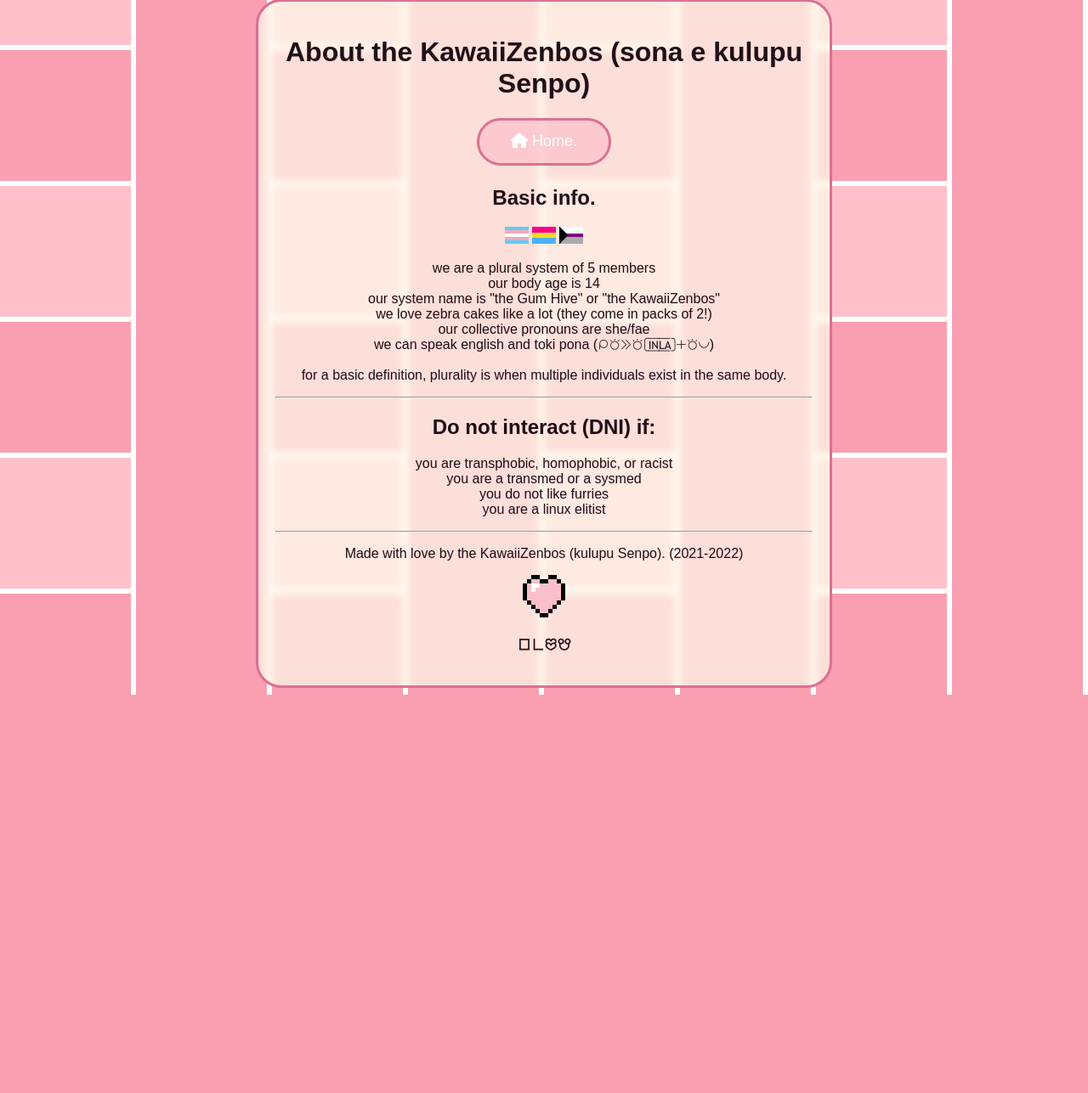
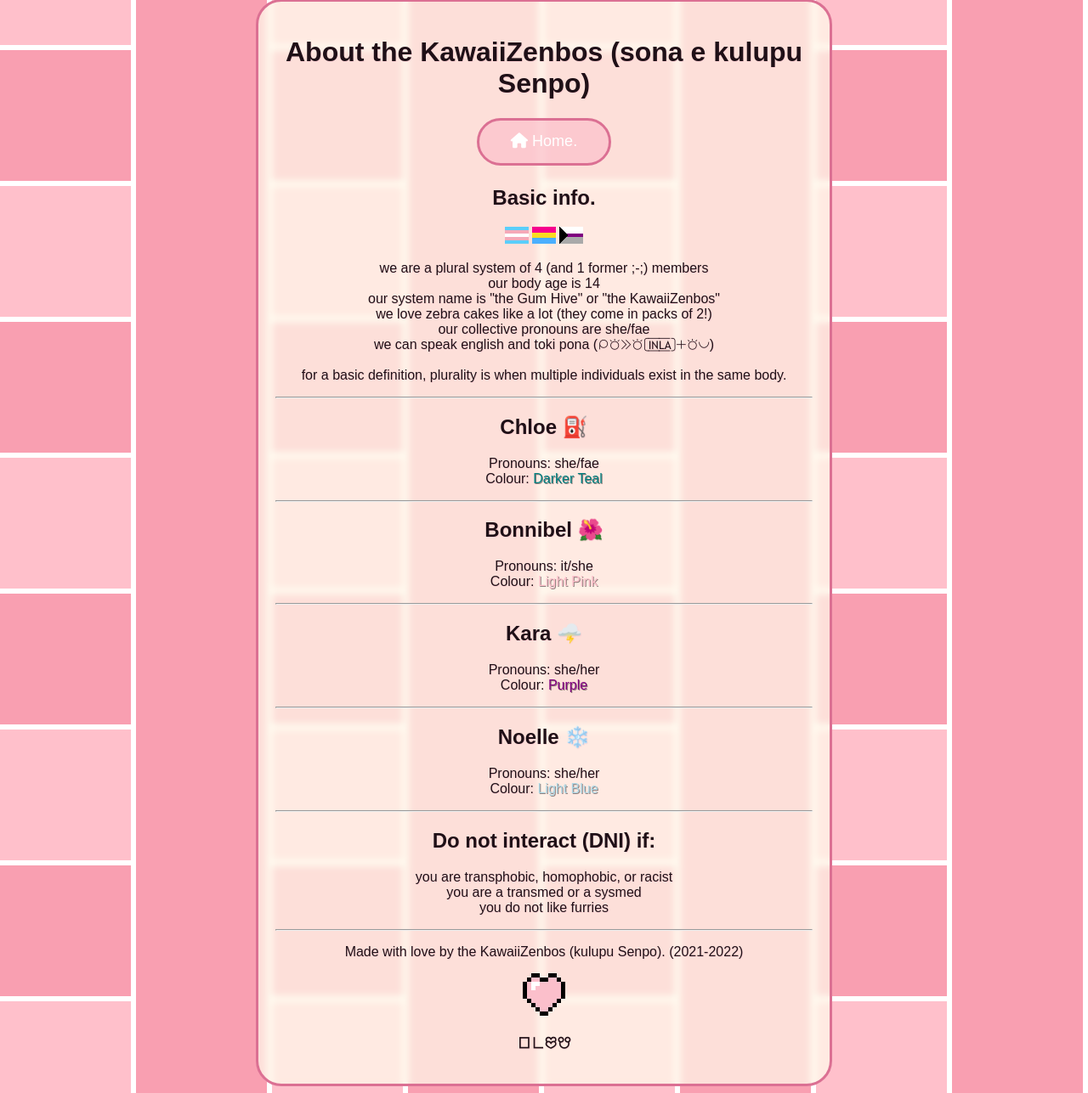
Before and after one commit to kawaiizenbo/site, a PHP site: page /about-zebos/ in a window 1280 px wide. Shown: the part 101-1388 px from the top of the page at 85% size. Before the commit the page ends 919 px from the top, so only its background shows below. Run offline with PHP 8.4, Linux system fonts and the light colour scheme.

Commit message:
dfgsgsdfgdfsfgd

```diff
--- a/about-zebos/index.html
+++ b/about-zebos/index.html
@@ -20,7 +20,7 @@
             <img src="../assets/mini_flags/pan.png" alt="mini pan flag" title="pan"/>
             <img src="../assets/mini_flags/demi.png" alt="mini demisexual flag" title="demisexual"/>
             <p>
-                we are a plural system of 5 members<br>
+                we are a plural system of 4 (and 1 former ;-;) members<br>
                 our body age is 14<br>
                 our system name is "the Gum Hive" or "the KawaiiZenbos"<br>
                 we love zebra cakes like a lot (they come in packs of 2!)<br>
@@ -30,12 +30,40 @@
             </p>
             <hr>
 
+            <h2 id="chloe">Chloe ⛽</h2>
+            <p>
+                Pronouns: she/fae<br>
+                Colour: <span class="system-names" style="color: teal;">Darker Teal</span><br>
+            </p>
+            <hr>
+
+            <h2 id="bonnibel">Bonnibel 🌺</h2>
+            <p>
+                Pronouns: it/she<br>
+                Colour: <span class="system-names" style="color: pink;">Light Pink</span><br>
+            </p>
+            <hr>
+
+            <h2 id="kara">Kara 🌩️</h2>
+            <p>
+                Pronouns: she/her<br>
+                Colour: <span class="system-names" style="color: purple;">Purple</span><br>
+            </p>
+            <hr>
+
+
+            <h2 id="noelle">Noelle ❄️</h2>
+            <p>
+                Pronouns: she/her<br>
+                Colour: <span class="system-names" style="color: lightblue;">Light Blue</span><br>
+            </p>
+            <hr>
+
             <h2 id="dni-if">Do not interact (DNI) if:</h2>
             <p>
                 you are transphobic, homophobic, or racist<br>
                 you are a transmed or a sysmed<br>
                 you do not like furries<br>
-                you are a linux elitist<br>
             </p>
             <hr>
 
--- a/assets/style.css
+++ b/assets/style.css
@@ -66,6 +66,11 @@ a:hover
     text-rendering: optimizeLegibility;
 }
 
+.system-names
+{
+    text-shadow: 1px 1px #0f000777;
+}
+
 .button-link
 {
     width: 25%;
```
